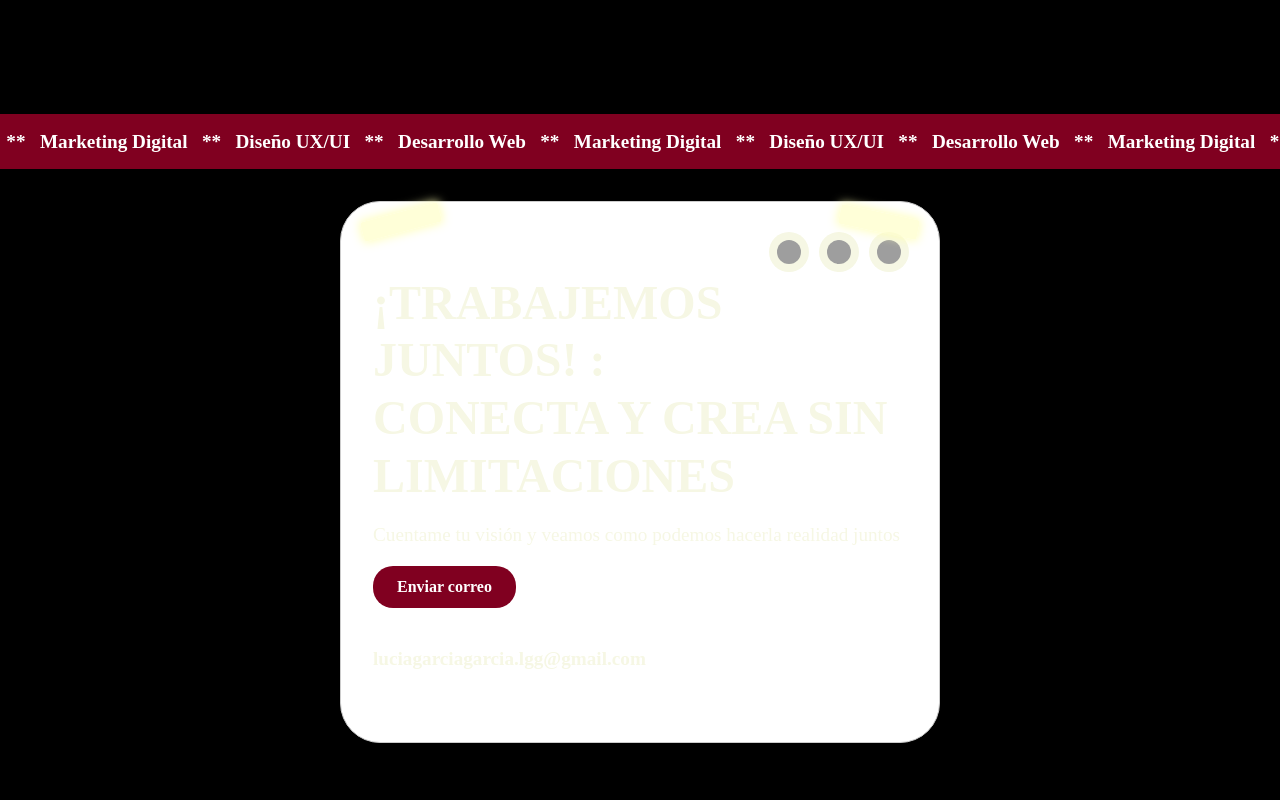
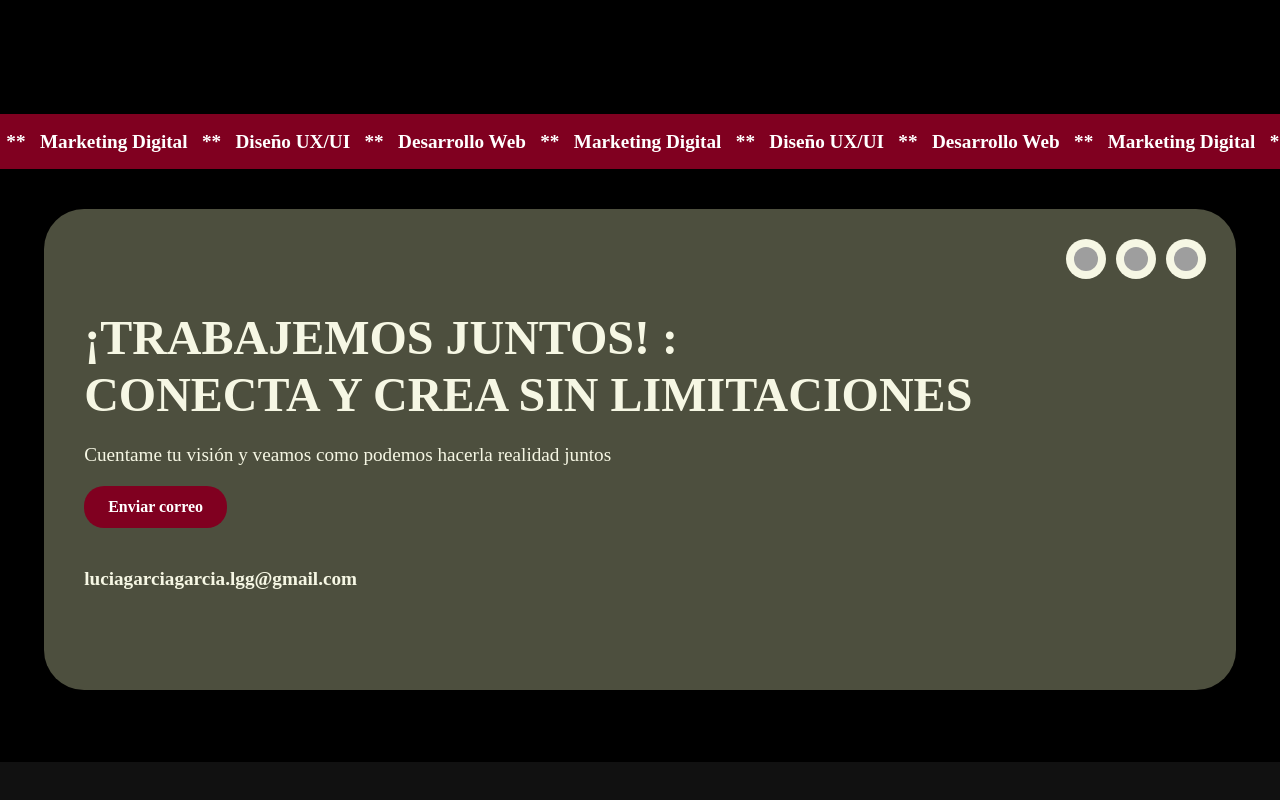
Before and after one commit to luulaa13/portfolio, a React (Vite) app: page /portfolio in a window 1280 px wide. Shown: the part 608-1408 px from the top of the page. After the commit the page ends 1370 px from the top, so only its background shows below. Built offline with nearby package versions, Linux system fonts and the light colour scheme; no server answers; grey boxes are pictures that could not be loaded; a web font is replaced by a local one.

Commit message:
Update Portfolio.css

```diff
--- a/src/style/Portfolio.css
+++ b/src/style/Portfolio.css
@@ -222,41 +222,3 @@
     font-size: 1rem;
   }
 }
-
-
-#contacto {
-  position: relative;
-  background: #fff; /* o el color que tengas */
-  padding: 2rem;
-  border: 1px solid #ccc;
-  max-width: 600px;
-  margin: 2rem auto;
-  box-shadow: 0 4px 8px rgba(0,0,0,0.1);
-}
-
-#contacto::before,
-#contacto::after {
-  content: "";
-  position: absolute;
-  width: 80px;
-  height: 20px;
-  background: rgba(255, 255, 200, 0.7); /* color amarillo translúcido tipo celo */
-  box-shadow: 0 0 8px rgba(255, 255, 200, 0.9);
-  border-radius: 3px;
-  z-index: 10;
-  transform-origin: center;
-}
-
-#contacto::before {
-  top: 10px;
-  left: 20px;
-  transform: rotate(-15deg);
-  box-shadow: 0 0 10px 2px rgba(255, 255, 180, 0.8);
-}
-
-#contacto::after {
-  top: 10px;
-  right: 20px;
-  transform: rotate(12deg);
-  box-shadow: 0 0 10px 2px rgba(255, 255, 180, 0.8);
-}
```
